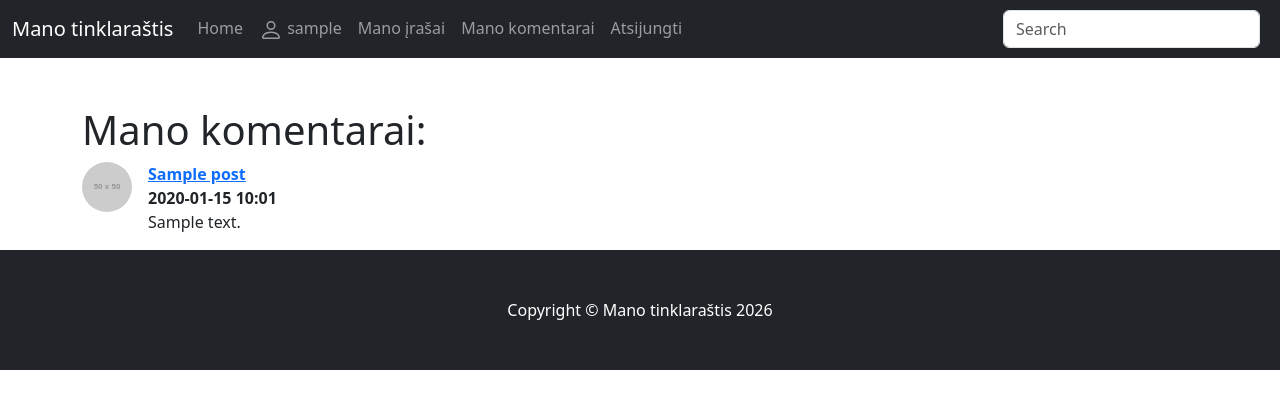
After one commit to DonatasNoreika/blog_20260727, a Django app: page /mycomments/ in a window 1280 px wide. The commit adds this page. Shown: the top 409 px of the page. Run offline with Django 5.2, Linux system fonts and the light colour scheme; a user stored in the database is signed in; tables that the repository leaves empty hold one stand-in row (values such as "Sample post"); grey boxes labelled with a size stand in for pictures from a placeholder-image service; some libraries are stand-ins or nearby versions.

Commit message:
+Vartotojo komentarų puslapis

```diff
--- a/mysite/blog/templates/base.html
+++ b/mysite/blog/templates/base.html
@@ -36,6 +36,9 @@
                     <a class="nav-link" href="{% url 'my_posts' %}">Mano įrašai</a>
                 </li>
                 <li class="nav-item">
+                    <a class="nav-link" href="{% url 'my_comments' %}">Mano komentarai</a>
+                </li>
+                <li class="nav-item">
                     <form method="post" action="{% url 'logout' %}">
                         {% csrf_token %}
                         <button class="nav-link" type="submit">Atsijungti</button>
--- /dev/null
+++ b/mysite/blog/templates/my_comments.html
@@ -0,0 +1,19 @@
+{% extends 'base.html' %}
+
+{% block content %}
+<h1>Mano komentarai:</h1>
+{% for comment in comments %}
+<div class="d-flex mb-3">
+    <div class="flex-shrink-0"><img class="rounded-circle" src="https://dummyimage.com/50x50/ced4da/6c757d.jpg" alt="..." /></div>
+    <div class="ms-3">
+        <div class="fw-bold">
+            <a href="{% url 'post' comment.post.pk %}">
+                {{ comment.post.title }}
+            </a>
+        </div>
+        <div class="fw-bold">{{ comment.date | date:"Y-m-d H:m" }}</div>
+        {{ comment.content }}
+    </div>
+</div>
+{% endfor %}
+{% endblock %}
--- a/mysite/blog/urls.py
+++ b/mysite/blog/urls.py
@@ -6,4 +6,5 @@ urlpatterns = [
     path('posts/<int:pk>/', views.PostDetailView.as_view(), name="post"),
     path('search/', views.search, name='search'),
     path('myposts/', views.MyPostListView.as_view(), name="my_posts"),
+    path('mycomments/', views.MyCommentListView.as_view(), name="my_comments"),
 ]
--- a/mysite/blog/views.py
+++ b/mysite/blog/views.py
@@ -1,6 +1,6 @@
 from django.contrib.auth.mixins import LoginRequiredMixin
 from django.shortcuts import render
-from .models import Post
+from .models import Post, Comment
 from django.views import generic
 from django.db.models import Q
 
@@ -47,3 +47,12 @@ class MyPostListView(LoginRequiredMixin, generic.ListView):
 
     def get_queryset(self):
         return Post.objects.filter(author=self.request.user)
+
+
+class MyCommentListView(LoginRequiredMixin, generic.ListView):
+    model = Comment
+    template_name = "my_comments.html"
+    context_object_name = "comments"
+
+    def get_queryset(self):
+        return Comment.objects.filter(author=self.request.user)
```
